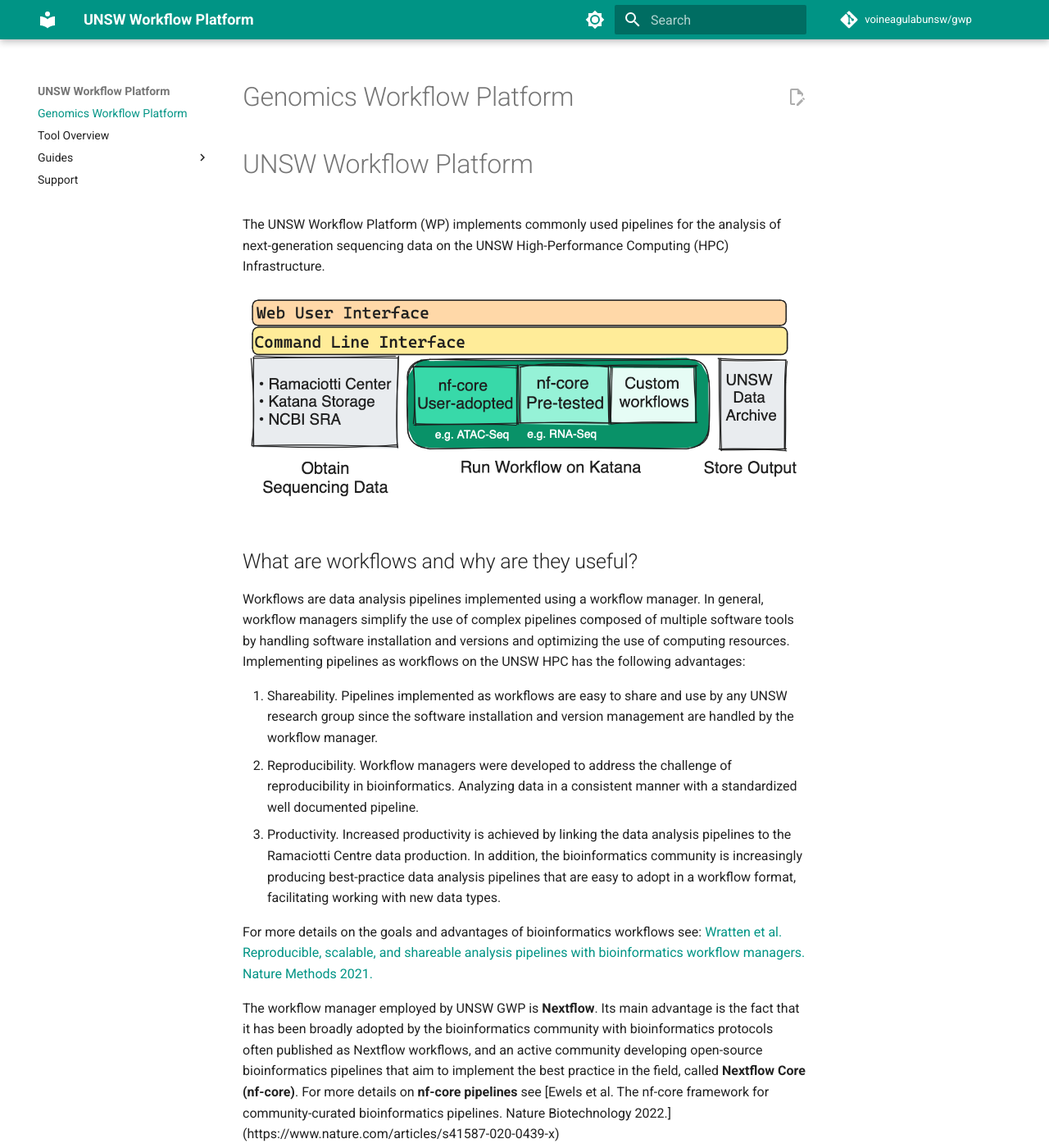
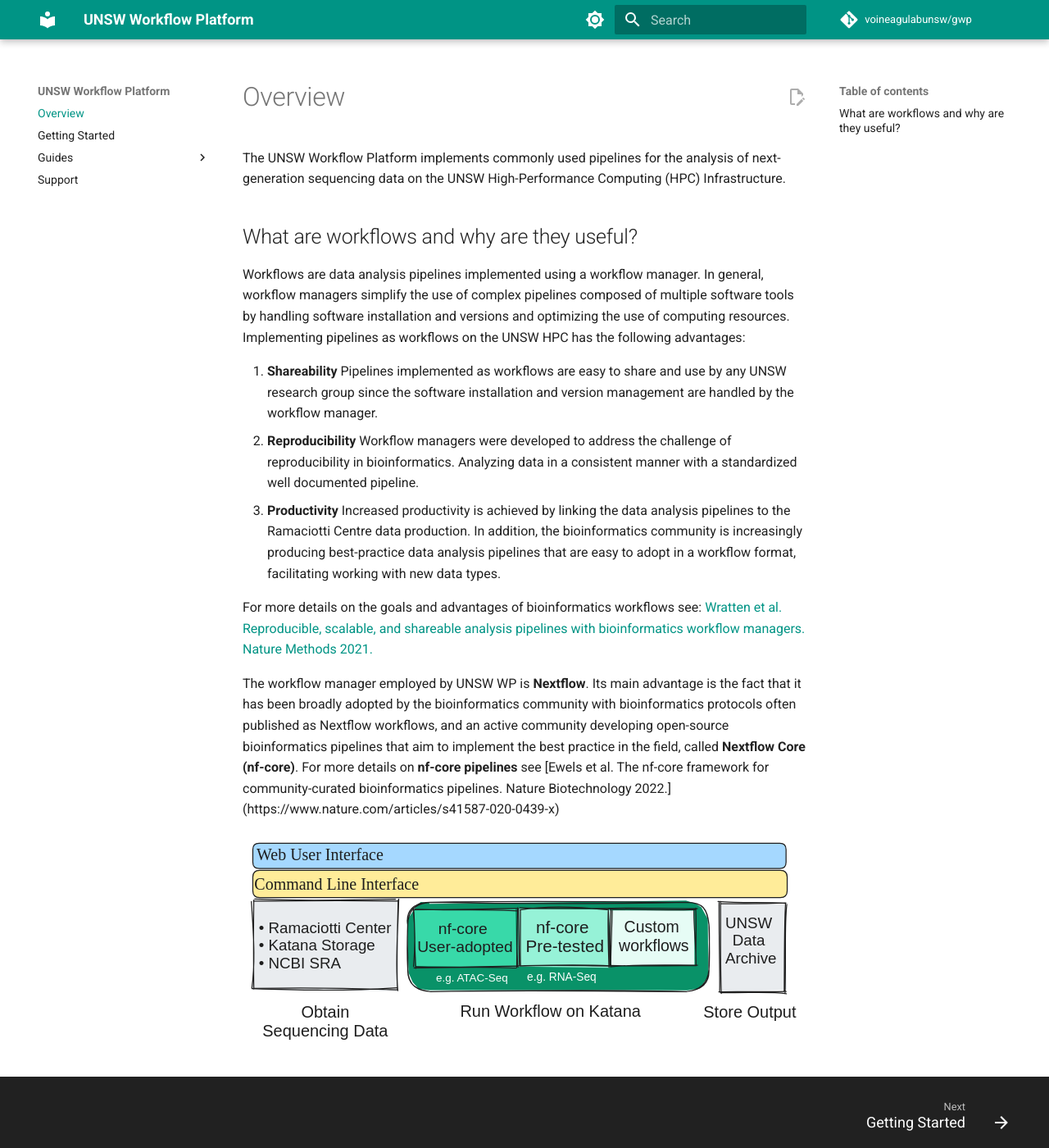
Before and after one commit to VoineaguLabUNSW/gwp, an MkDocs documentation site: the page built from docs/index.md, in a window 1280 px wide and 1400 px high. Shown: the whole window at 82% size. Built offline with MkDocs 1.6.1 and Material for MkDocs 9.7.7, drawn with Linux system fonts in a browser that asks for light colours; comment, search, counter and statistics services are not loaded.

Commit message:
Reformatted into overview/getting started

```diff
--- a/docs/Guides/RNA-Seq/bulk.md
+++ b/docs/Guides/RNA-Seq/bulk.md
@@ -8,7 +8,7 @@
 
 ## Importing your Data
 
-The workflow accepts fastq reads, which can be downloaded using the "Import" step of the [Genomic Workflow Utility](../../tool_overview.md). This will also produce a valid samplesheet.csv automatically, but you may want to set the [strandedness](./experimental_design.md#strandedness) column explicitly.
+The workflow accepts fastq reads, which can be downloaded using the "Import" step of the [Genomic Workflow Utility](../../getting_started.md). This will also produce a valid samplesheet.csv automatically, but you may want to set the [strandedness](./experimental_design.md#strandedness) column explicitly.
 
 <figure markdown>
 ![Image title](../../assets/gwp-import-light.png){ width="400" }
--- a/docs/index.md
+++ b/docs/index.md
@@ -1,19 +1,18 @@
-# Genomics Workflow Platform
+# Overview
 
-# UNSW Workflow Platform
-The UNSW Workflow Platform (WP) implements commonly used pipelines for the analysis of next-generation sequencing data on the UNSW High-Performance Computing (HPC) Infrastructure.
-
-![Image title](./assets/gwp-overview.png#only-light)
-![Image title](./assets/gwp-overview-dark.png#only-dark)
+The UNSW Workflow Platform implements commonly used pipelines for the analysis of next-generation sequencing data on the UNSW High-Performance Computing (HPC) Infrastructure.
 
 ## What are workflows and why are they useful?
 Workflows are data analysis pipelines implemented using a workflow manager. In general, workflow managers simplify the use of complex pipelines composed of multiple software tools by handling software installation and versions and optimizing the use of computing resources. Implementing pipelines as workflows on the UNSW HPC has the following advantages:
 
-1.	Shareability. Pipelines implemented as workflows are easy to share and use by any UNSW research group since the software installation and version management are handled by the workflow manager.
-2.	Reproducibility. Workflow managers were developed to address the challenge of reproducibility in bioinformatics. Analyzing data in a consistent manner with a standardized well documented pipeline.
-3.	Productivity. Increased productivity is achieved by linking the data analysis pipelines to the Ramaciotti Centre data production. In addition, the bioinformatics community is increasingly producing best-practice data analysis pipelines that are easy to adopt in a workflow format, facilitating working with new data types.
+1.	**Shareability** Pipelines implemented as workflows are easy to share and use by any UNSW research group since the software installation and version management are handled by the workflow manager.
+2.	**Reproducibility** Workflow managers were developed to address the challenge of reproducibility in bioinformatics. Analyzing data in a consistent manner with a standardized well documented pipeline.
+3.	**Productivity** Increased productivity is achieved by linking the data analysis pipelines to the Ramaciotti Centre data production. In addition, the bioinformatics community is increasingly producing best-practice data analysis pipelines that are easy to adopt in a workflow format, facilitating working with new data types.
 
 For more details on the goals and advantages of bioinformatics workflows see: [Wratten et al. Reproducible, scalable, and shareable analysis pipelines with bioinformatics workflow managers. Nature Methods 2021.](https://www.nature.com/articles/s41592-021-01254-9)
 
-The workflow manager employed by UNSW GWP is **Nextflow**. Its main advantage is the fact that it has been broadly adopted by the bioinformatics community with bioinformatics protocols often published as Nextflow workflows, and an active community developing open-source bioinformatics pipelines that aim to implement the best practice in the field, called **Nextflow Core (nf-core)**.
+The workflow manager employed by UNSW WP is **Nextflow**. Its main advantage is the fact that it has been broadly adopted by the bioinformatics community with bioinformatics protocols often published as Nextflow workflows, and an active community developing open-source bioinformatics pipelines that aim to implement the best practice in the field, called **Nextflow Core (nf-core)**.
 For more details on **nf-core pipelines** see [Ewels et al. The nf-core framework for community-curated bioinformatics pipelines. Nature Biotechnology 2022.] (https://www.nature.com/articles/s41587-020-0439-x)
+
+![Image title](./assets/gwp-overview.svg#only-light)
+![Image title](./assets/gwp-overview-dark.png#only-dark)
--- a/mkdocs.yml
+++ b/mkdocs.yml
@@ -54,9 +54,8 @@
     - git-revision-date-localized
 nav:
     - 'index.md'
-    - 'tool_overview.md'
+    - 'getting_started.md'
     - 'Guides':
-        - 'Guides/katana.md'
         - 'Guides/nextflow.md'
         - 'RNA-Seq':
             - 'Guides/RNA-Seq/experimental_design.md'
```
Also changed, not shown: docs/getting_started.md (renamed from docs/Guides/katana.md, +21 -5 lines), docs/tool_overview.md (deleted, +0 -21 lines), docs/assets/gwp-comparison-dark.svg (added), docs/assets/gwp-comparison.svg (added), docs/assets/gwp-overview-dark.svg (added), docs/assets/gwp-overview.svg (added).
